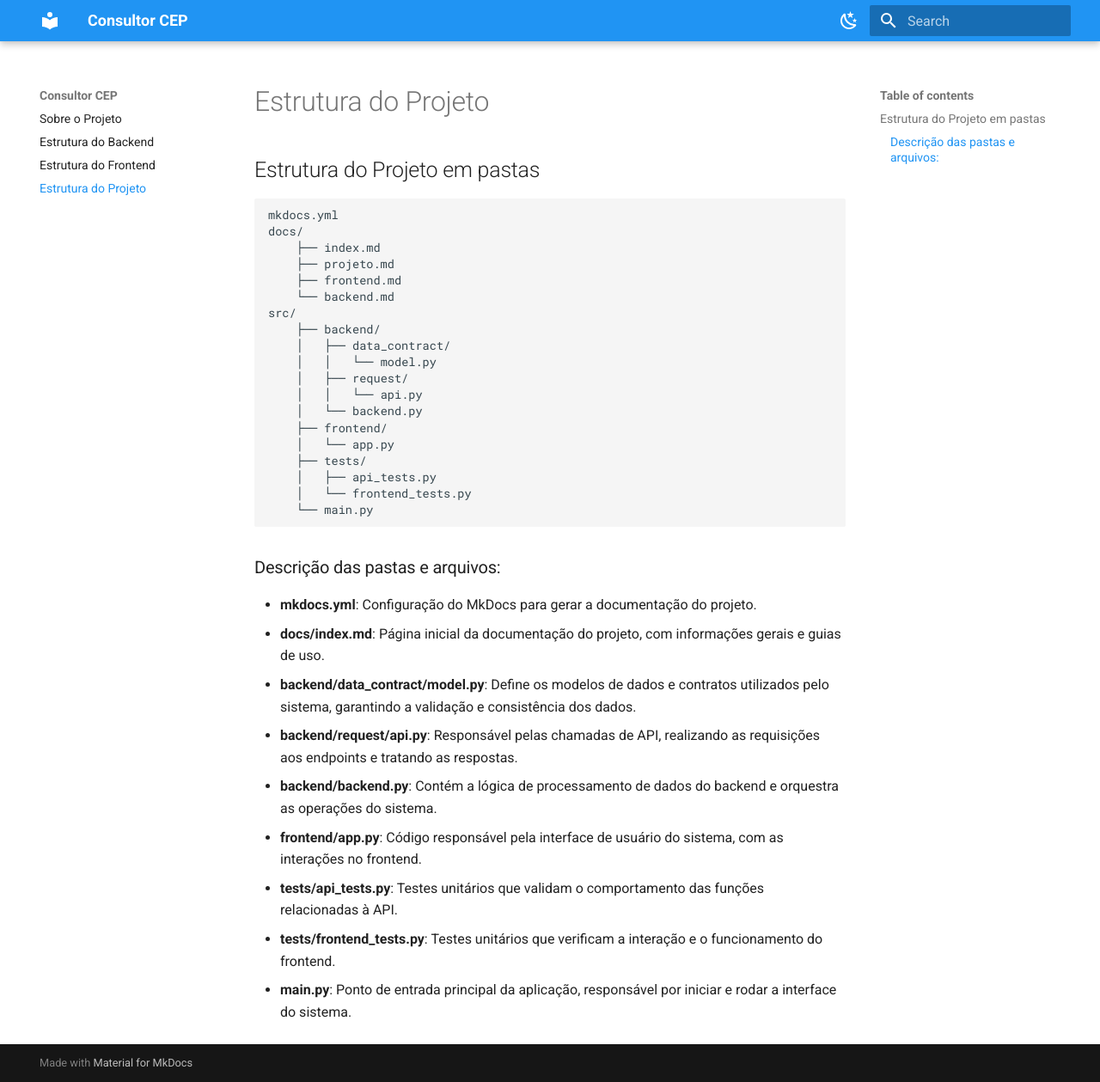
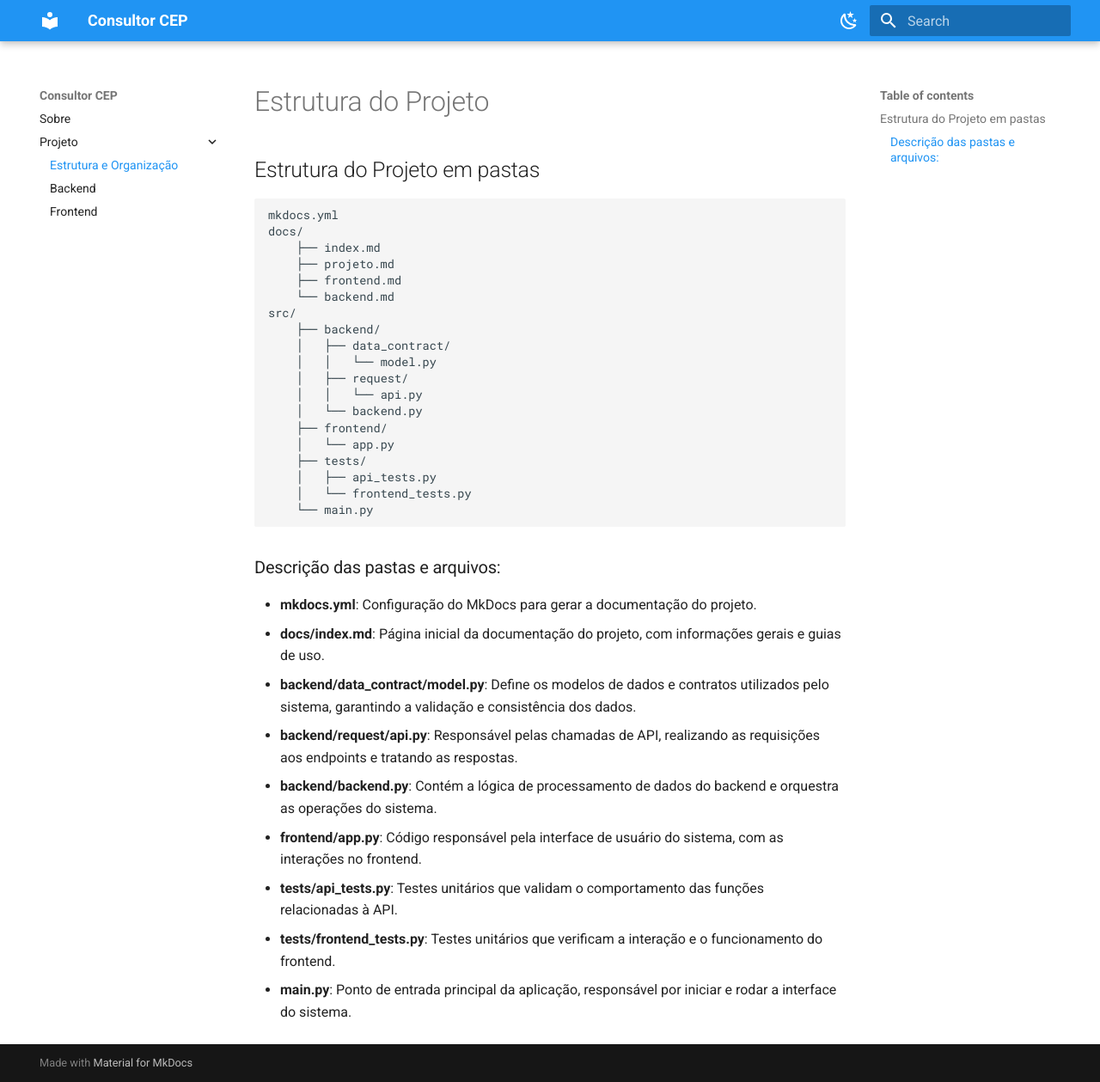
Before and after one commit to AngeloGagno/Consultor_CEP, an MkDocs documentation site: the page built from docs/projeto.md, in a window 1280 px wide and 1259 px high. Shown: the whole window at 86% size. Built offline with MkDocs 1.6.1 and Material for MkDocs 9.7.7, drawn with Linux system fonts in a browser that asks for light colours; some of the changed lines change nothing that is shown.

Commit message:
docs:Atualizando o mkdocs.yml com a estrutura do projeto

```diff
--- a/mkdocs.yml
+++ b/mkdocs.yml
@@ -1,5 +1,10 @@
 site_name: "Consultor CEP"
-
+nav:
+  - Sobre: index.md
+  - Projeto:
+      - Estrutura e Organização: projeto.md
+      - Backend: backend.md
+      - Frontend: frontend.md
 theme:
   name: material
   features:
```
